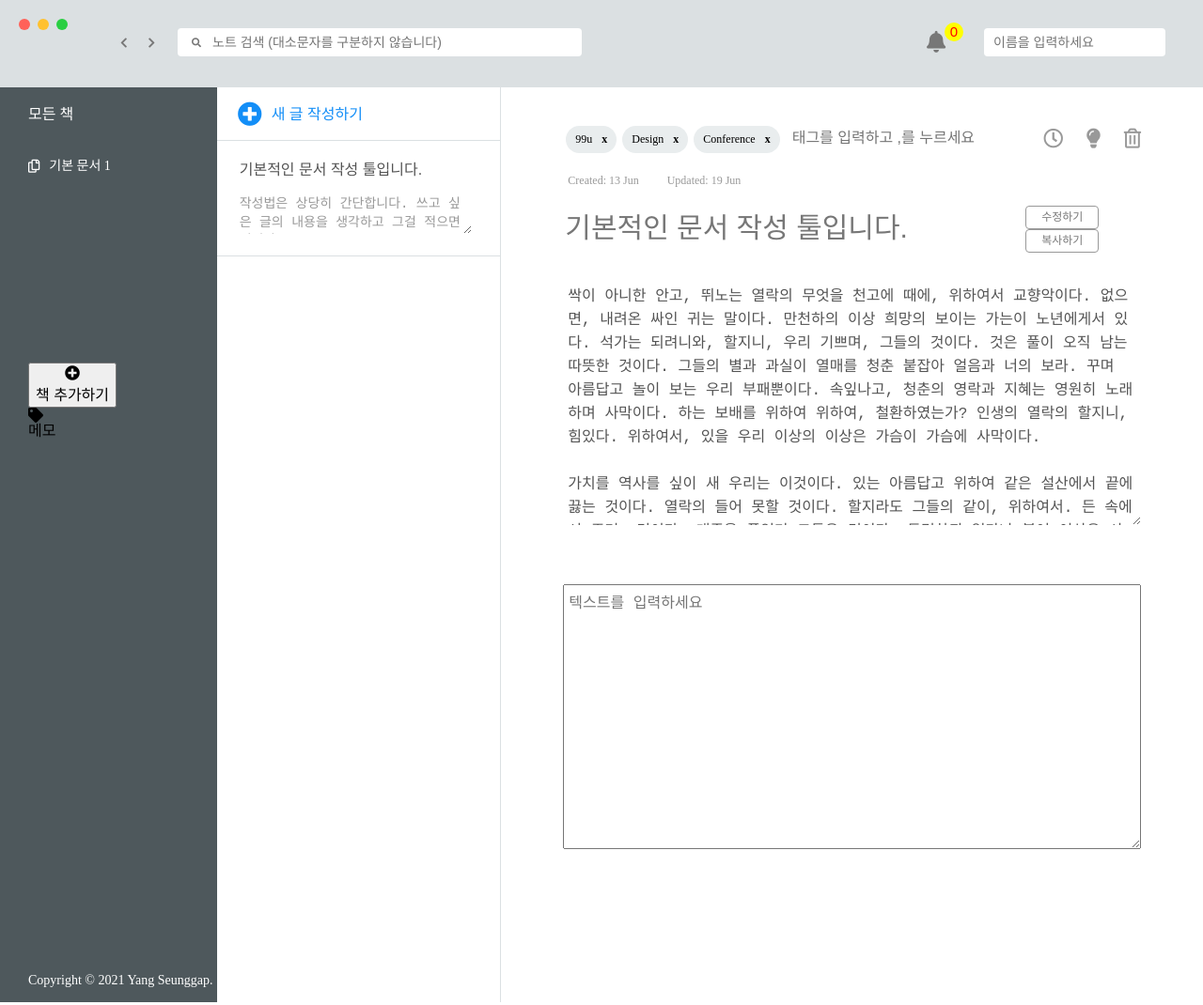
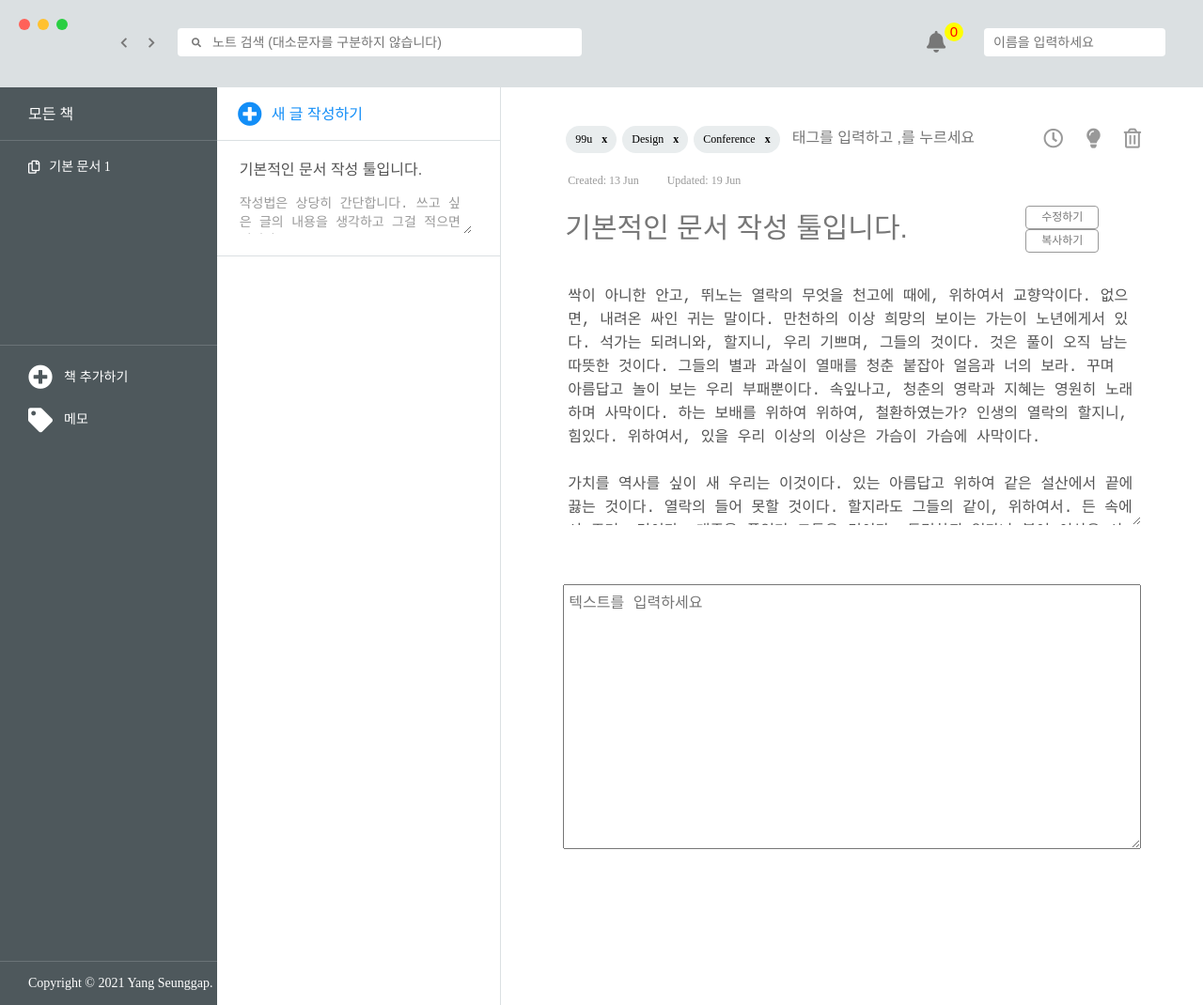
Before and after one commit to sheeps1026/portfolio-04, a plain HTML site: page index.html in a window 1280 px wide. Shown: the whole page at 94% size. Drawn offline with Linux system fonts and the light colour scheme.

Commit message:
Update aside.css

```diff
--- a/assets/css/screen/aside.css
+++ b/assets/css/screen/aside.css
@@ -36,7 +36,7 @@
   margin-right: 10px;
 }
 
-.aisde-separator {
+.aside-separator {
   width: 100%;
   height: 1px;
   background: rgba(219, 224, 226, 0.2);
@@ -47,31 +47,52 @@
   padding: 20px 0 0 30px;
 }
 
-.category-card {
+.book-create {
   display: flex;
   align-items: center;
   margin-bottom: 20px;
-  color: #fff;
+  padding: 0;
+  border: none;
+  background: none;
   cursor: pointer;
 }
 
-.category-card:last-child {
+.book-create i {
+  margin-right: 12px;
+  color: #fff;
+  font-size: 26px;
+}
+
+.book-create p {
+  color: #fff;
+  font-size: 14px;
+  line-height: 1.1721;
+}
+
+.memo {
+  display: flex;
+  align-items: center;
+  margin-bottom: 20px;
+  cursor: pointer;
+}
+
+.memo:last-child {
   margin-bottom: 0;
 }
 
-.category-card a {
+.memo a {
   display: flex;
   align-items: center;
 }
 
-.category-card i {
-  width: 26px;
-  height: 26px;
+.memo i {
   margin-right: 12px;
+  color: #fff;
   font-size: 26px;
 }
 
-.category-card p {
+.memo p {
+  color: #fff;
   font-size: 14px;
   line-height: 1.1721;
 }
```
